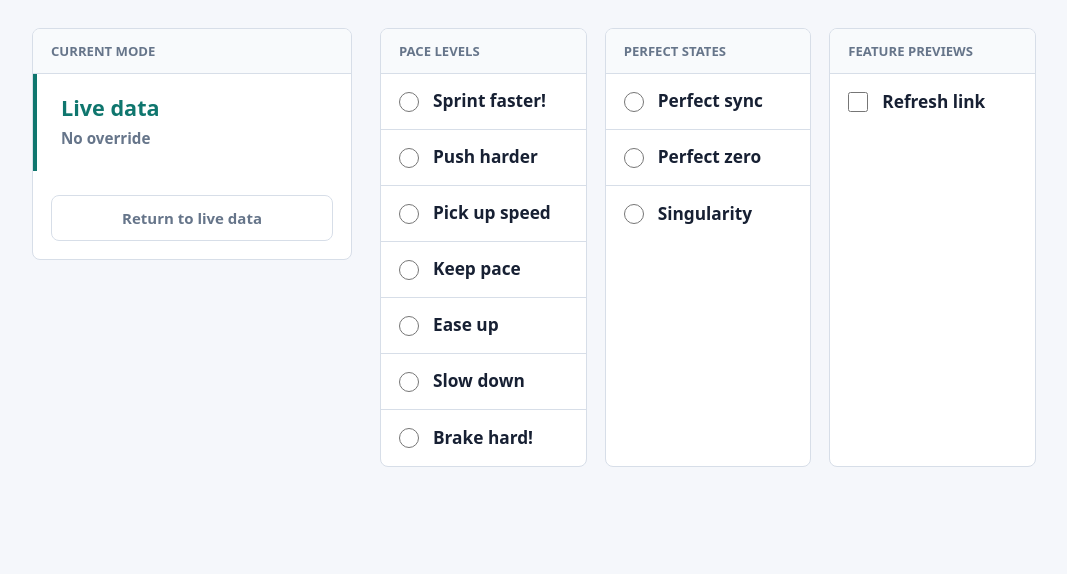
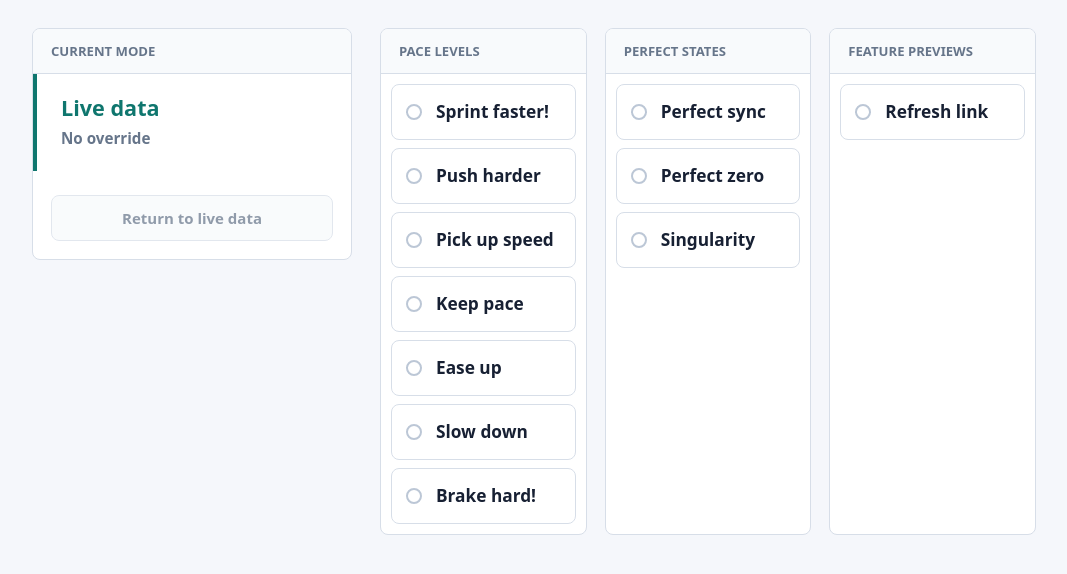
Before and after one commit to 41-Shades/pace-pets, a browser extension: page collector/extension/dev-flags.html in a window 1280 px wide. Shown: the part 142-716 px from the top of the page, without its empty margins (106-1173 px from the left). Drawn offline with Linux system fonts and the light colour scheme.

Commit message:
feat: refine developer feature flags

```diff
--- a/collector/extension/dev-flags.css
+++ b/collector/extension/dev-flags.css
@@ -111,32 +111,34 @@ input {
   margin-top: 7px;
 }
 
-.live-data-button {
+.live-data-button,
+.option-row {
   align-items: center;
   background: var(--panel);
-  border: 1px solid var(--primary-border);
+  border: 1px solid var(--border);
   border-radius: 8px;
-  color: var(--primary);
+  color: var(--text);
   cursor: pointer;
   display: flex;
   font-weight: 750;
+  gap: 14px;
   justify-content: center;
-  margin: 24px 18px 18px;
   min-height: 46px;
   padding: 10px 14px;
+}
+
+.live-data-button {
+  margin: 24px 18px 18px;
   width: calc(100% - 36px);
 }
 
 .live-data-button:disabled {
+  background: var(--panel-soft);
   border-color: var(--border);
+  box-shadow: none;
   color: var(--muted);
-  cursor: default;
-}
-
-.live-data-button:not(:disabled):hover,
-.live-data-button:not(:disabled):focus-visible {
-  background: var(--primary-soft);
-  outline: none;
+  cursor: not-allowed;
+  opacity: 0.72;
 }
 
 .state-columns {
@@ -147,44 +149,61 @@ input {
 
 .option-list {
   display: grid;
+  gap: 8px;
+  padding: 10px;
 }
 
 .option-row {
-  align-items: center;
-  border-bottom: 1px solid var(--border);
-  cursor: pointer;
-  display: flex;
-  gap: 14px;
+  justify-content: flex-start;
   min-height: 56px;
-  padding: 13px 18px;
+  text-align: left;
+  width: 100%;
 }
 
-.option-row:last-child {
-  border-bottom: 0;
+.live-data-button:not(:disabled),
+.option-row[aria-pressed="true"] {
+  background: var(--primary-soft);
+  border-color: var(--primary-border);
+  box-shadow: inset 0 0 0 1px rgb(15 118 110 / 10%);
+  color: var(--primary);
 }
 
+.live-data-button:not(:disabled):hover,
+.live-data-button:not(:disabled):focus-visible,
 .option-row:hover,
-.option-row:focus-within {
-  background: rgb(15 118 110 / 6%);
+.option-row:focus-visible {
+  background: var(--primary-soft);
+  border-color: var(--primary-border);
+  outline: none;
+}
+
+.live-data-button:not(:disabled):focus-visible,
+.option-row:focus-visible {
+  box-shadow:
+    inset 0 0 0 1px rgb(15 118 110 / 10%),
+    0 0 0 3px rgb(15 118 110 / 14%);
+}
+
+.option-row::before {
+  background: transparent;
+  border: 2px solid var(--border-strong);
+  border-radius: 999px;
+  content: "";
+  flex: 0 0 auto;
+  height: 12px;
+  width: 12px;
+}
+
+.option-row[aria-pressed="true"]::before {
+  background: var(--primary);
+  border-color: var(--primary);
+  box-shadow: inset 0 0 0 3px var(--primary-soft);
 }
 
 .option-label {
   font-size: 1.08rem;
   font-weight: 750;
   line-height: 1.2;
-}
-
-.option-row input {
-  accent-color: var(--primary);
-  flex: 0 0 auto;
-  height: 20px;
-  margin: 0;
-  width: 20px;
-}
-
-.option-row:has(input:checked) {
-  background: var(--primary-soft);
-  color: var(--primary);
 }
 
 .dev-controls-status {
--- a/collector/extension/dev-flags.js
+++ b/collector/extension/dev-flags.js
@@ -145,28 +145,14 @@
     return Boolean(currentForcedPaceStateKey) || currentManualRefreshLeadWindow;
   }
 
-  function optionRow({
-    checked,
-    inputName = null,
-    inputType = "radio",
-    labelText,
-    onChange,
-    value,
-  }) {
-    const label = document.createElement("label");
-    label.className = "option-row";
-    const input = document.createElement("input");
-    input.checked = checked;
-    if (inputName) {
-      input.name = inputName;
-    }
-    input.type = inputType;
-    input.value = value;
-    input.addEventListener("change", () => {
-      if (input.type === "radio" && !input.checked) {
-        return;
-      }
-      onChange(input).catch((error) => {
+  function optionButton({ labelText, onClick, pressed, value }) {
+    const button = document.createElement("button");
+    button.className = "option-row";
+    button.type = "button";
+    button.value = value;
+    button.setAttribute("aria-pressed", String(pressed));
+    button.addEventListener("click", () => {
+      onClick({ pressed }).catch((error) => {
         setStatus(error.message || "Could not update.");
         render();
       });
@@ -174,8 +160,8 @@
     const text = document.createElement("span");
     text.className = "option-label";
     text.textContent = labelText;
-    label.append(input, text);
-    return label;
+    button.append(text);
+    return button;
   }
 
   function optionRowsForKeys(stateKeys) {
@@ -183,14 +169,18 @@
       .map(stateOptionByKey)
       .filter(Boolean)
       .map((state) =>
-        optionRow({
-          checked: currentForcedPaceStateKey === state.key,
+        optionButton({
           labelText: state.label,
+          pressed: currentForcedPaceStateKey === state.key,
           value: state.key,
-          inputName: "state-override",
-          onChange: async () => {
-            await persistDeveloperOptions({ forcedPaceStateKey: state.key });
-            setStatus(`State override: ${state.label}.`);
+          onClick: async ({ pressed }) => {
+            const forcedPaceStateKey = pressed ? null : state.key;
+            await persistDeveloperOptions({ forcedPaceStateKey });
+            setStatus(
+              forcedPaceStateKey
+                ? `State override: ${state.label}.`
+                : "State override cleared.",
+            );
           },
         }),
       );
@@ -224,17 +214,17 @@
 
   function renderFeaturePreviews() {
     elements.featurePreviewList.replaceChildren(
-      optionRow({
-        checked: currentManualRefreshLeadWindow,
-        inputType: "checkbox",
+      optionButton({
         labelText: "Refresh link",
+        pressed: currentManualRefreshLeadWindow,
         value: "manual-refresh-lead-window",
-        onChange: async (input) => {
+        onClick: async ({ pressed }) => {
+          const manualRefreshLeadWindow = !pressed;
           await persistDeveloperOptions({
-            manualRefreshLeadWindow: input.checked,
+            manualRefreshLeadWindow,
           });
           setStatus(
-            input.checked
+            manualRefreshLeadWindow
               ? "Refresh link forced."
               : "Refresh link returned to timing.",
           );
```
Also changed, not shown: collector/extension/dashboard-animations.css (+30 -30 lines).
